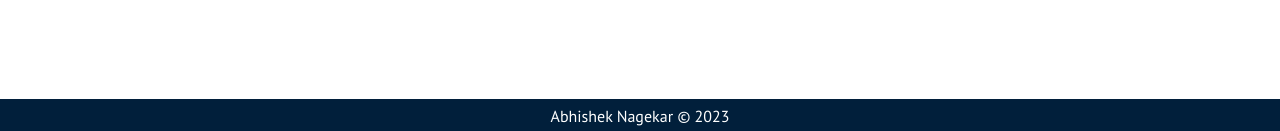
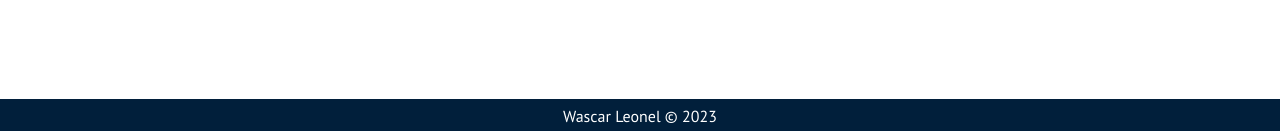
Before and after one commit to wascarleonel/portfolio, a Jekyll site: the page built from index.html, in a window 1280 px wide and 900 px high, scrolled down 5159 px. Shown: the part 766-897 px from the top of the window. Built offline with Jekyll 4.4.1, drawn with Linux system fonts in a browser that asks for light colours; nearby versions of some CDN libraries; some of the changed text lies outside the part shown.

Commit message:
Update _config.yml

```diff
--- a/_config.yml
+++ b/_config.yml
@@ -1,6 +1,6 @@
-title: Abhishek Nagekar
+title: Wascar Leonel
 description: Copywriter | Editor | Educator
-site_title: '@abhn - Abhishek Nagekar'
+site_title: 'Wascar Leonel'
 
 # Build settings
 markdown: kramdown
```
